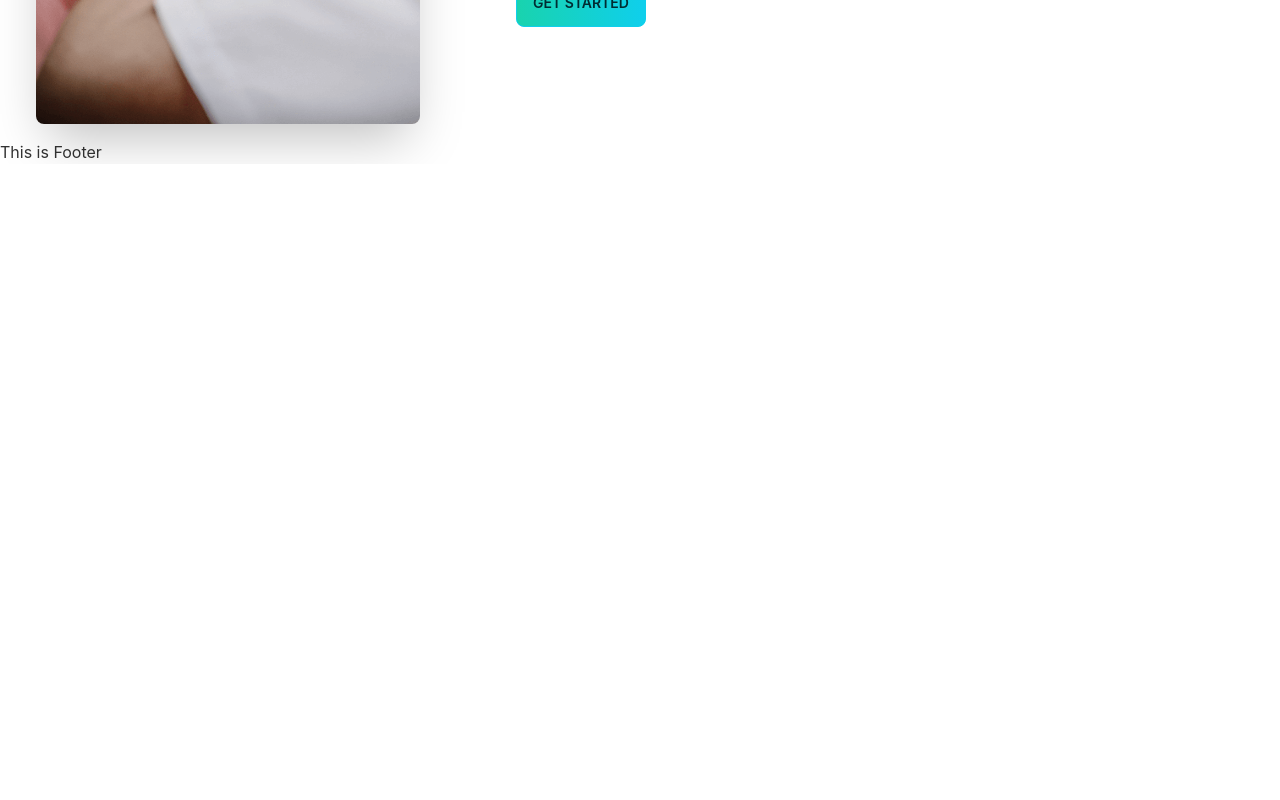
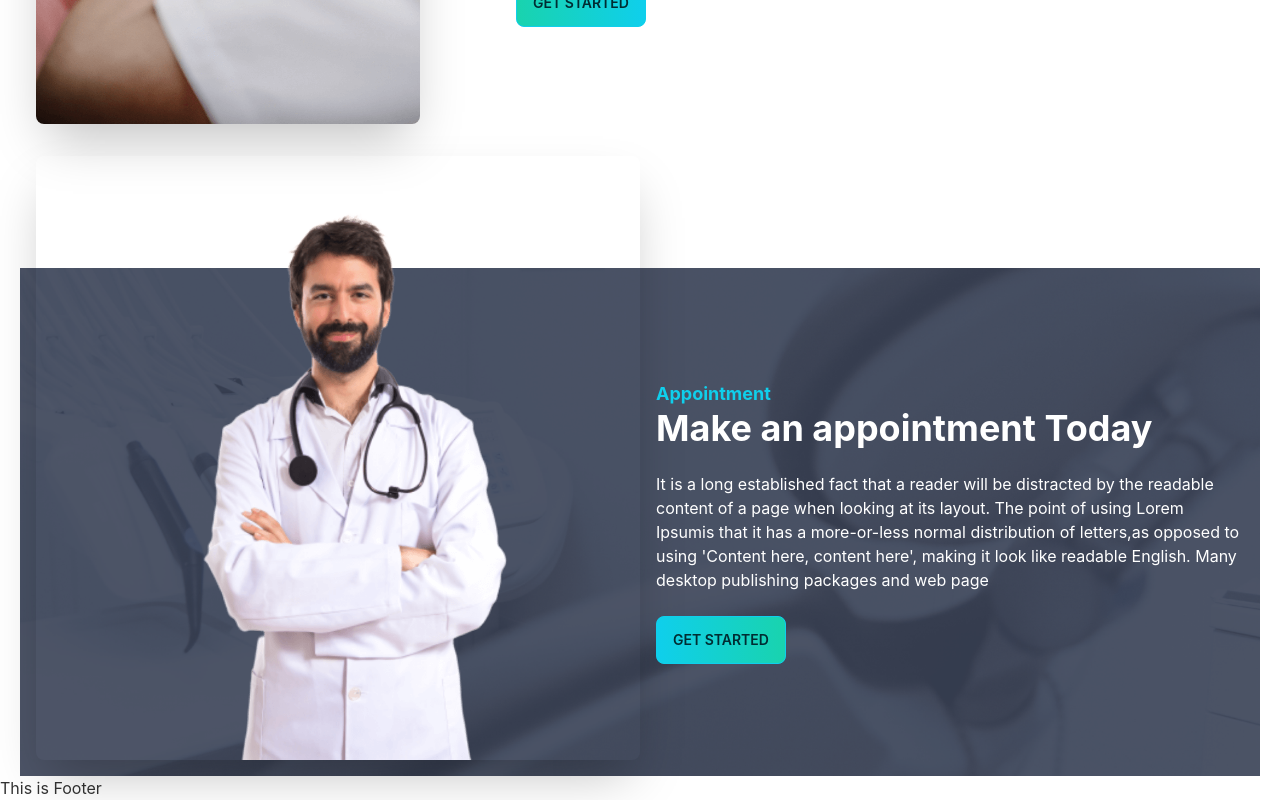
Before and after one commit to Hasanat902/patient-management-client, a React (Create React App) app: page / in a window 1280 px wide. Shown: the part 1583-2383 px from the top of the page. Before the commit the page ends 1747 px from the top, so only its background shows below. Built offline with nearby package versions, Linux system fonts and the light colour scheme.

Commit message:
appointment section added in homepage

```diff
--- a/src/Pages/Home/Banner/Banner.js
+++ b/src/Pages/Home/Banner/Banner.js
@@ -1,6 +1,7 @@
 import React from "react";
 import chair from "../../../assets/images/chair.png";
 import bg from "../../../assets/images/bg.png";
+import PrimaryButton from "../../../components/PrimaryButton/PrimaryButton";
 
 const Banner = () => {
   return (
@@ -18,7 +19,7 @@
             excepturi exercitationem quasi. In deleniti eaque aut repudiandae et
             a id nisi.
           </p>
-          <button className="btn btn-primary bg-gradient-to-r from-primary to-secondary">Get Started</button>
+          <PrimaryButton>Get Started</PrimaryButton>
         </div>
       </div>
     </div>
--- a/src/Pages/Home/Home/Home.js
+++ b/src/Pages/Home/Home/Home.js
@@ -2,6 +2,7 @@
 import Banner from '../Banner/Banner';
 import Dental from '../Dental/Dental';
 import InfoCards from '../InfoCards/InfoCards';
+import MakeAppointment from '../MakeAppointment/MakeAppointment';
 import Services from '../Services/Services';
 
 const Home = () => {
@@ -11,6 +12,7 @@
             <InfoCards></InfoCards>
             <Services></Services>
             <Dental></Dental>
+            <MakeAppointment></MakeAppointment>
         </div>
     );
 };
--- /dev/null
+++ b/src/Pages/Home/MakeAppointment/MakeAppointment.js
@@ -0,0 +1,30 @@
+import React from "react";
+import doctor from '../../../assets/images/doctor.png';
+import appointment from '../../../assets/images/appointment.png';
+import PrimaryButton from "../../../components/PrimaryButton/PrimaryButton";
+
+const MakeAppointment = () => {
+  return (
+    <section className="mt-32" style={{background: `url(${appointment})`, backgroundSize: "cover"}}>
+      <div className="hero">
+        <div className="hero-content flex-col lg:flex-row">
+          <img
+            src={doctor}
+            className="-mt-32 hidden lg:block lg:w-1/2 rounded-lg shadow-2xl"
+            alt=""
+          />
+          <div>
+            <h4 className="text-lg text-primary font-bold">Appointment</h4>
+            <h1 className="text-white text-4xl font-bold">Make an appointment Today</h1>
+            <p className="text-white py-6">
+            It is a long established fact that a reader will be distracted by the readable content of a page when looking at its layout. The point of using Lorem Ipsumis that it has a more-or-less normal distribution of letters,as opposed to using 'Content here, content here', making it look like readable English. Many desktop publishing packages and web page
+            </p>
+            <PrimaryButton>Get Started</PrimaryButton>
+          </div>
+        </div>
+      </div>
+    </section>
+  );
+};
+
+export default MakeAppointment;
--- /dev/null
+++ b/src/components/PrimaryButton/PrimaryButton.js
@@ -0,0 +1,9 @@
+import React from 'react';
+
+const PrimaryButton = ({children}) => {
+    return (
+        <button className="btn btn-primary bg-gradient-to-r from-primary to-secondary">{children}</button>
+    );
+};
+
+export default PrimaryButton;
```
